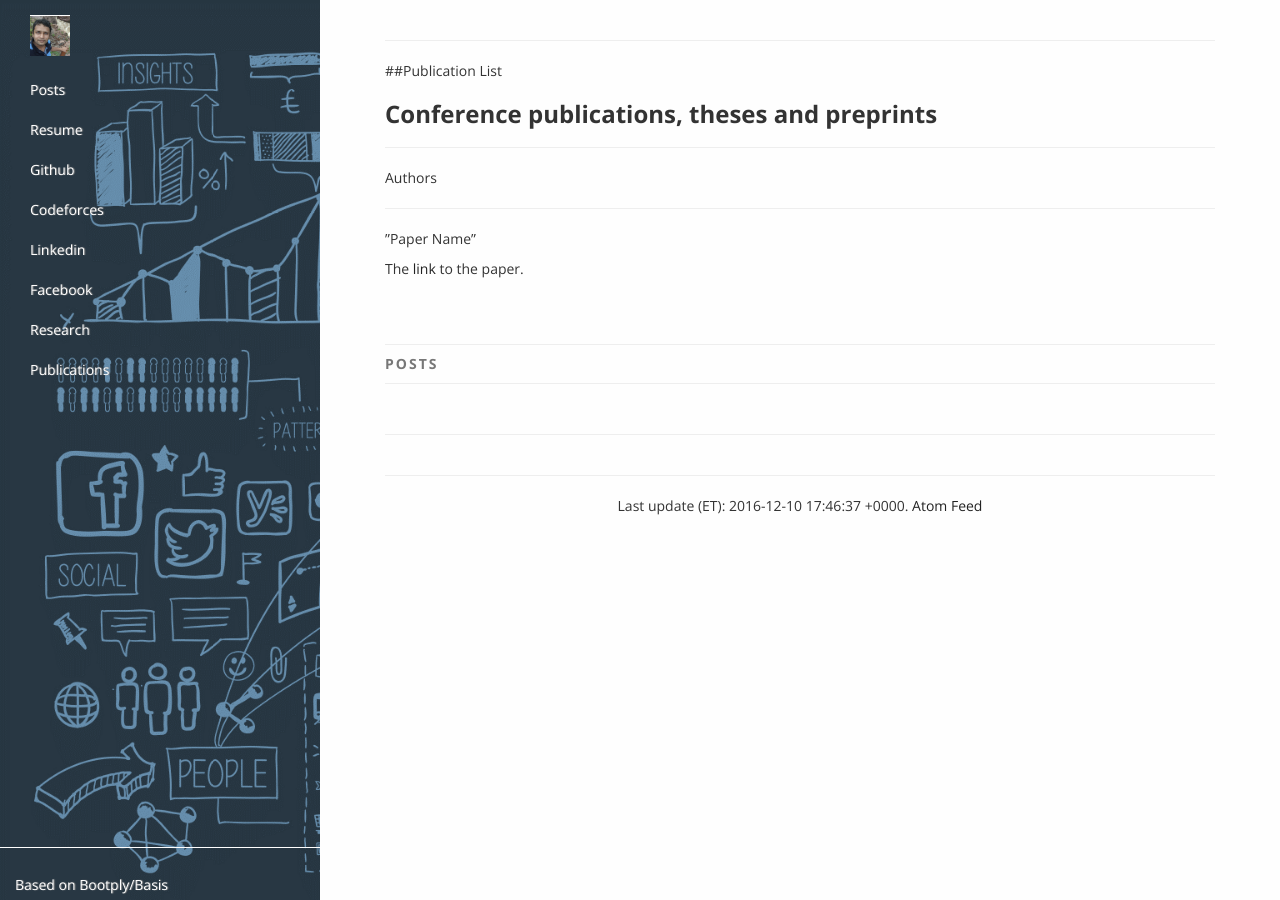
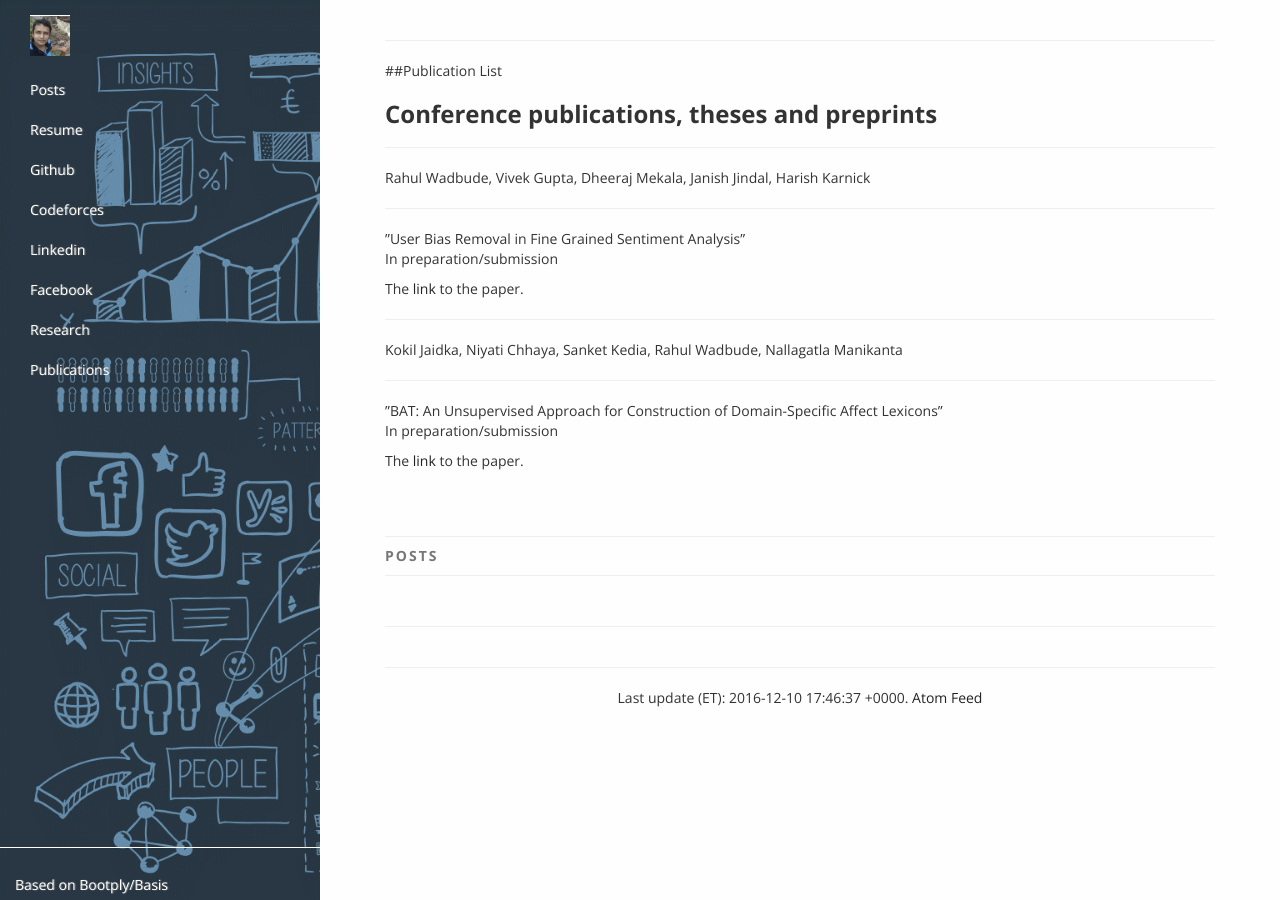
Before and after one commit to vgupta123/warahul.github.io, a Jekyll site: the page built from publications.md, in a window 1280 px wide. Built offline with Jekyll 4.4.1, drawn with Linux system fonts in a browser that asks for light colours; nearby versions of some CDN libraries.

Commit message:
Update publications.md

```diff
--- a/publications.md
+++ b/publications.md
@@ -13,10 +13,22 @@ title: "Publication List"
 
 ----
 
-Authors
+Rahul Wadbude, Vivek Gupta, Dheeraj Mekala, Janish Jindal, Harish Karnick
 
 -----
 
-”Paper Name”
+”User Bias Removal in Fine Grained Sentiment Analysis”<br>
+In preparation/submission
 
 The [link](http://xyz)  to the paper.
+
+----
+
+Kokil Jaidka, Niyati Chhaya, Sanket Kedia, Rahul Wadbude, Nallagatla Manikanta
+
+-----
+
+”BAT: An Unsupervised Approach for Construction of Domain-Specific Affect Lexicons”<br>
+In preparation/submission
+
+The [link](http://xyz)  to the paper.
```
